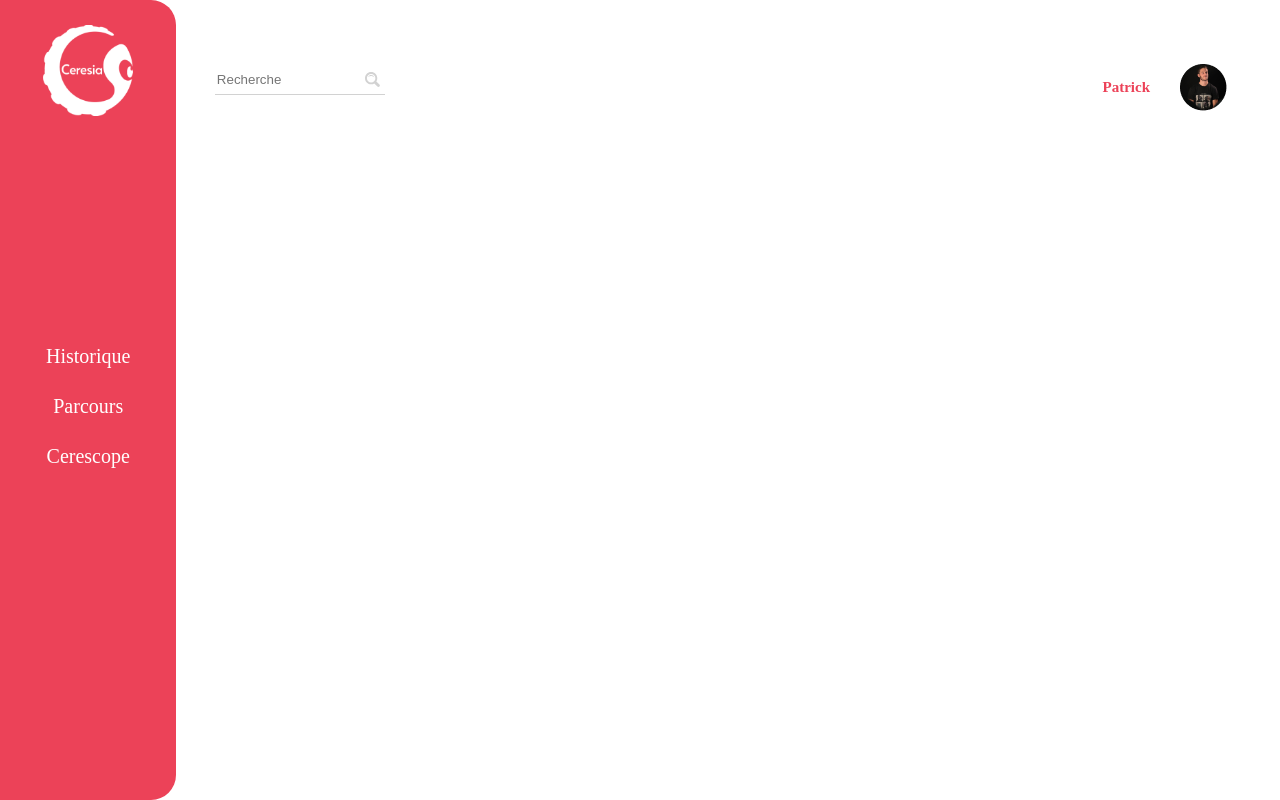
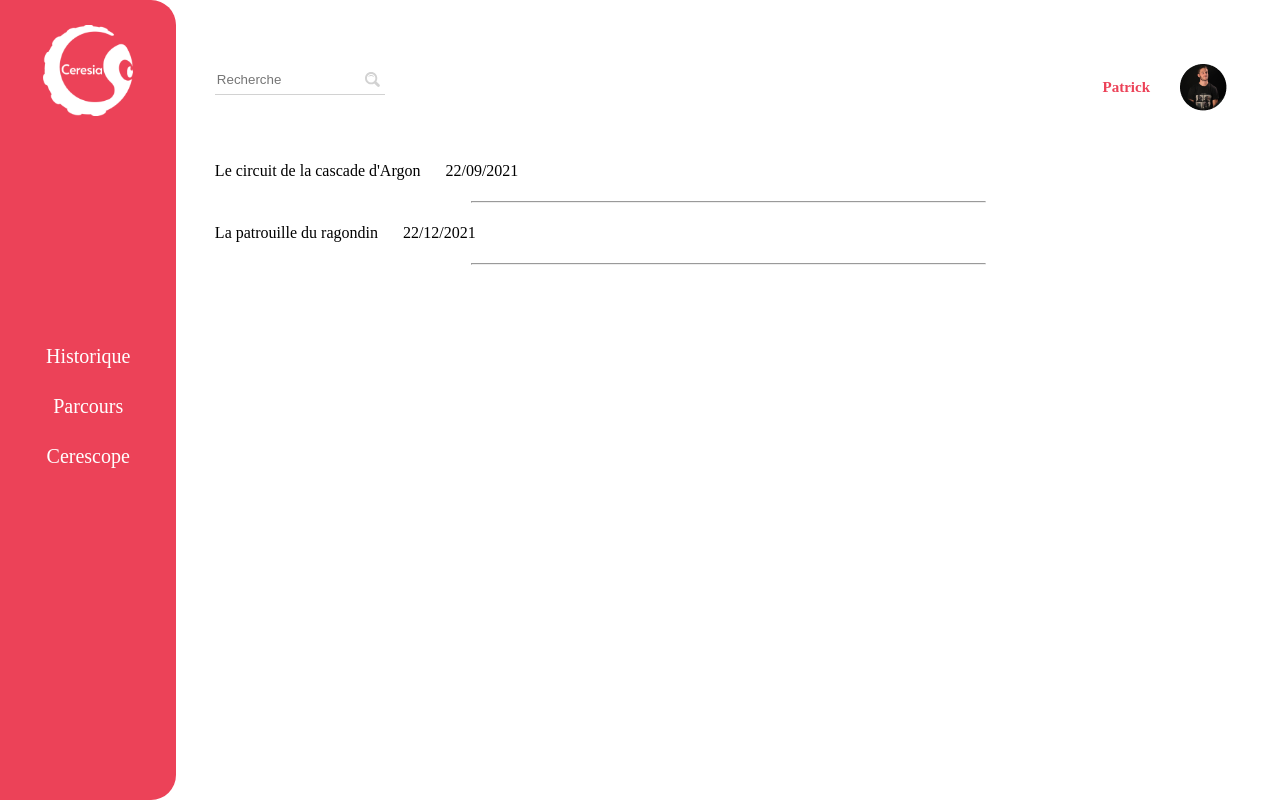
Before and after one commit to UTkraken/CeresiaWebApp, a Django app: page /historique in a window 1280 px wide. Run offline with Django 3.2, Linux system fonts and the light colour scheme.

Commit message:
add links to menu and display hikes history

```diff
--- a/ceresia_wep_app/Ceresia/static/ceresia/css/style.css
+++ b/ceresia_wep_app/Ceresia/static/ceresia/css/style.css
@@ -30,6 +30,9 @@
 }
 #nav {
 	color: white;
+}
+#nav a{
+	text-decoration: none;
 }
 .nav_button {
 	font-family: Oxygen;
@@ -124,7 +127,25 @@
 	margin-right: 3px;
 }
 
-
+/* History */
+#history_container hr {
+	left: 0;
+	right: 0;
+	margin: auto;
+	width: 50%;
+}
+.history_block {
+	display: flex;
+	justify-content: flex-start;
+	align-items: center;
+	/*border-top: solid 1px black;*/
+	/*border-bottom: solid 1px rgba(255,255,255,0.5);*/
+	height: 20px;
+	padding: 20px 0;
+}
+.hike_name {
+	padding-right: 25px;
+}
 
 
 
--- a/ceresia_wep_app/Ceresia/templates/ceresia/components/sidebar.html
+++ b/ceresia_wep_app/Ceresia/templates/ceresia/components/sidebar.html
@@ -3,8 +3,14 @@
 <div id="sidebar">
     <img id="poulpy" src="{% static 'ceresia/img/ceresia_white.png' %}" alt="">
     <div id="nav">
-        <div class="nav_button"><p>Historique</p></div>
-        <div id="nav_button_middle" class="nav_button"><p>Parcours</p></div>
-        <div class="nav_button"><p>Cerescope</p></div>
+        <a href="/historique">
+            <div class="nav_button"><p>Historique</p></div>
+        </a>
+        <a href="parcours">
+            <div id="nav_button_middle" class="nav_button"><p>Parcours</p></div>
+        </a>
+        <a href="cerescope">
+            <div class="nav_button"><p>Cerescope</p></div>
+        </a>
     </div>
 </div>
--- a/ceresia_wep_app/Ceresia/templates/ceresia/history.html
+++ b/ceresia_wep_app/Ceresia/templates/ceresia/history.html
@@ -11,5 +11,25 @@
 
 {%include "ceresia/components/header.html" %}
 
+<div id="history_container">
+    <div class="history_block">
+        <div class="hike_name">
+            Le circuit de la cascade d'Argon
+        </div>
+        <div class="hike_date">
+            22/09/2021
+        </div>
+    </div>
+    <hr>
+    <div class="history_block">
+        <div class="hike_name">
+            La patrouille du ragondin
+        </div>
+        <div class="hike_date">
+            22/12/2021
+        </div>
+    </div>
+    <hr>
+</div>
 
 {% endblock %}
```
